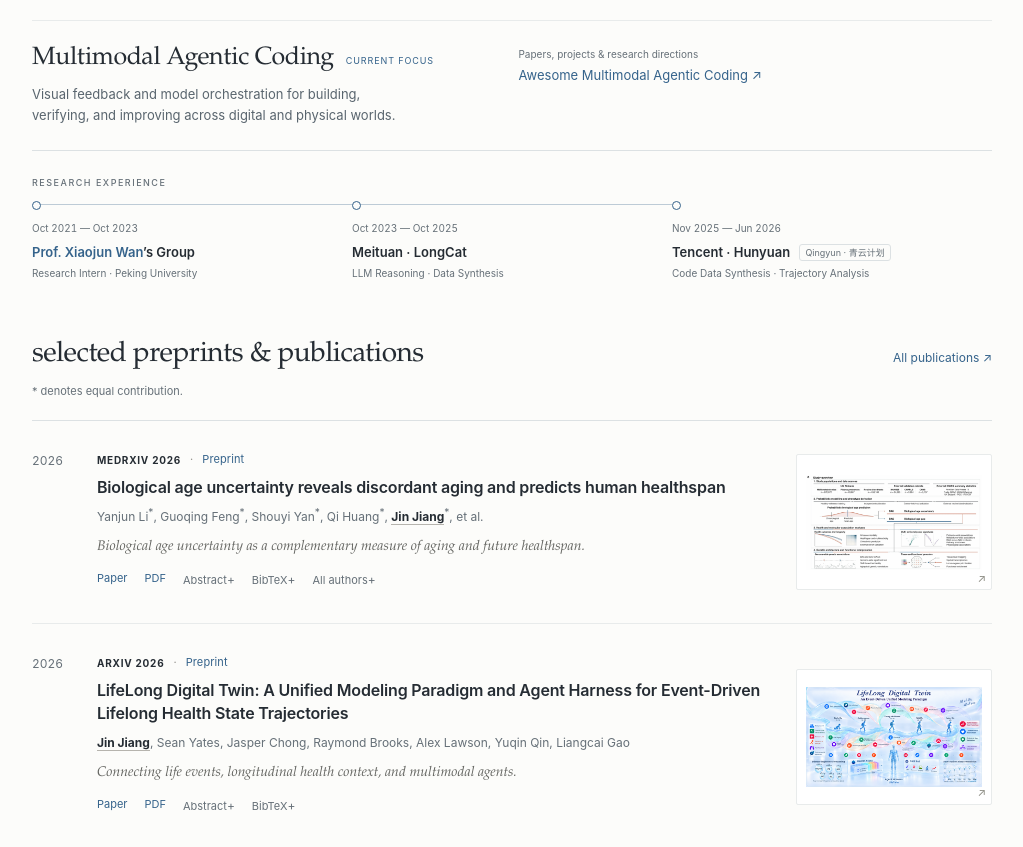
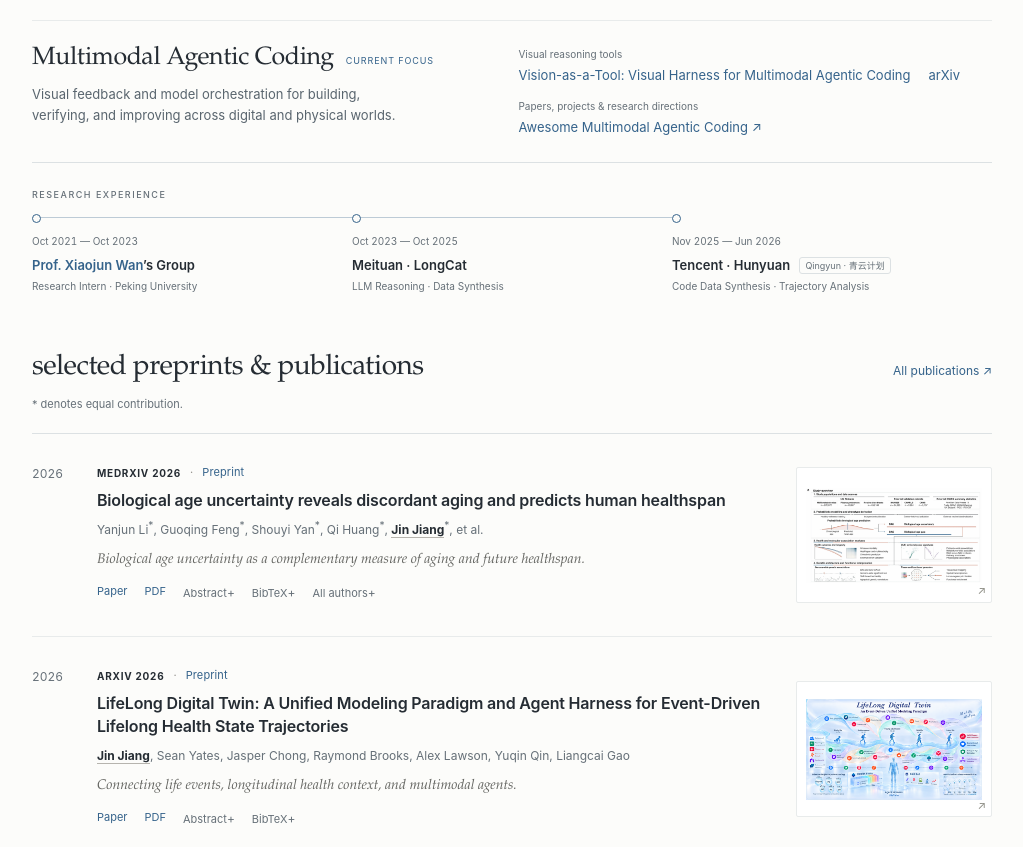
Before and after one commit to jiangjin1999/jiangjin1999.github.io, a plain HTML site: page docs/index.html in a window 1280 px wide. Shown: the part 1017-1864 px from the top of the page, without its empty margins (128-1151 px from the left). Drawn offline with Linux system fonts and the light colour scheme; animation ran at ten frames a second.

Commit message:
Add Vision-as-a-Tool to multimodal coding research

```diff
--- a/docs/index.html
+++ b/docs/index.html
@@ -130,6 +130,13 @@
           <p>Visual feedback and model orchestration for building, verifying, and improving across digital and physical worlds.</p>
         </div>
         <dl class="research-works">
+          <div>
+            <dt>Visual reasoning tools</dt>
+            <dd>
+              <a href="https://scholar.google.com/citations?view_op=view_citation&amp;hl=zh-CN&amp;user=C17NgjsAAAAJ&amp;citation_for_view=C17NgjsAAAAJ:M3ejUd6NZC8C">Vision-as-a-Tool: Visual Harness for Multimodal Agentic Coding</a>
+              <a href="https://arxiv.org/abs/2611.17797" aria-label="Read Vision-as-a-Tool on arXiv">arXiv</a>
+            </dd>
+          </div>
           <div>
             <dt>Papers, projects &amp; research directions</dt>
             <dd><a href="https://github.com/jiangjin1999/awesome-multimodal-agentic-coding">Awesome Multimodal Agentic Coding <span aria-hidden="true">↗</span></a></dd>
```
